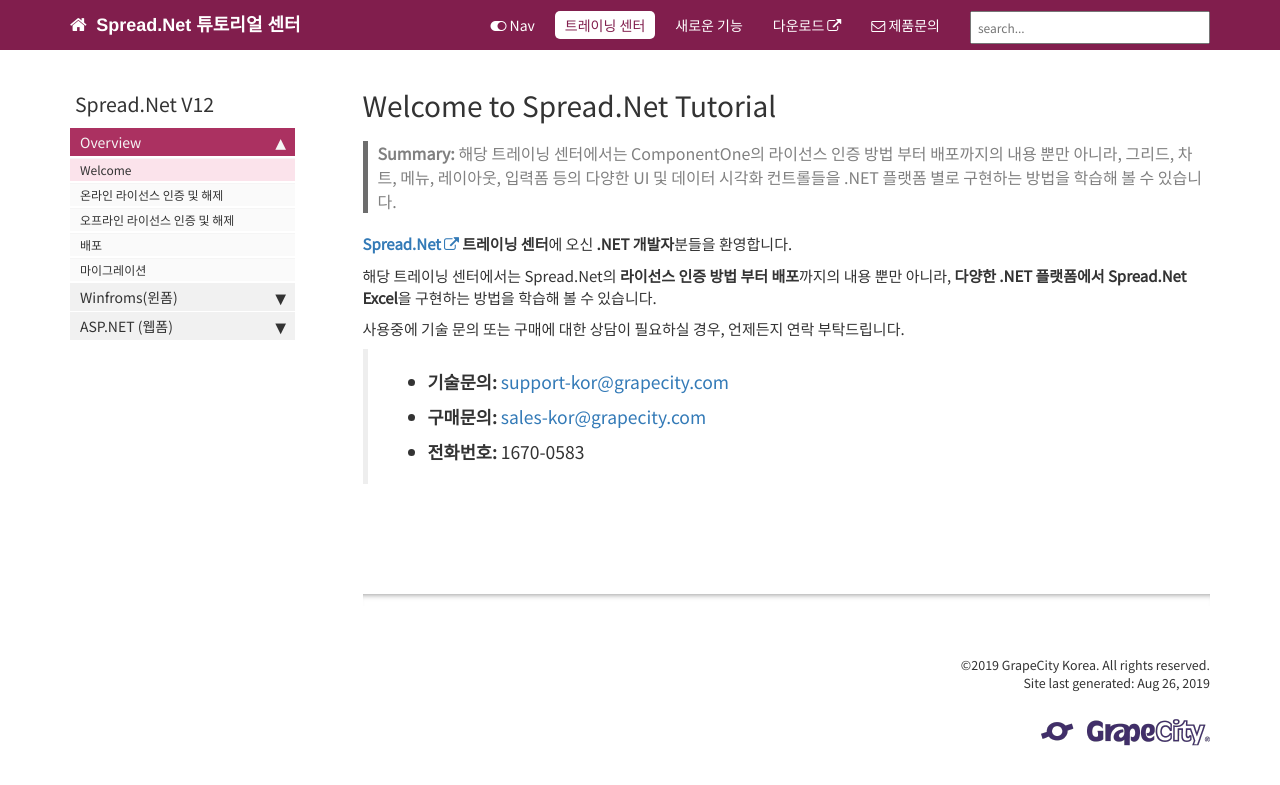
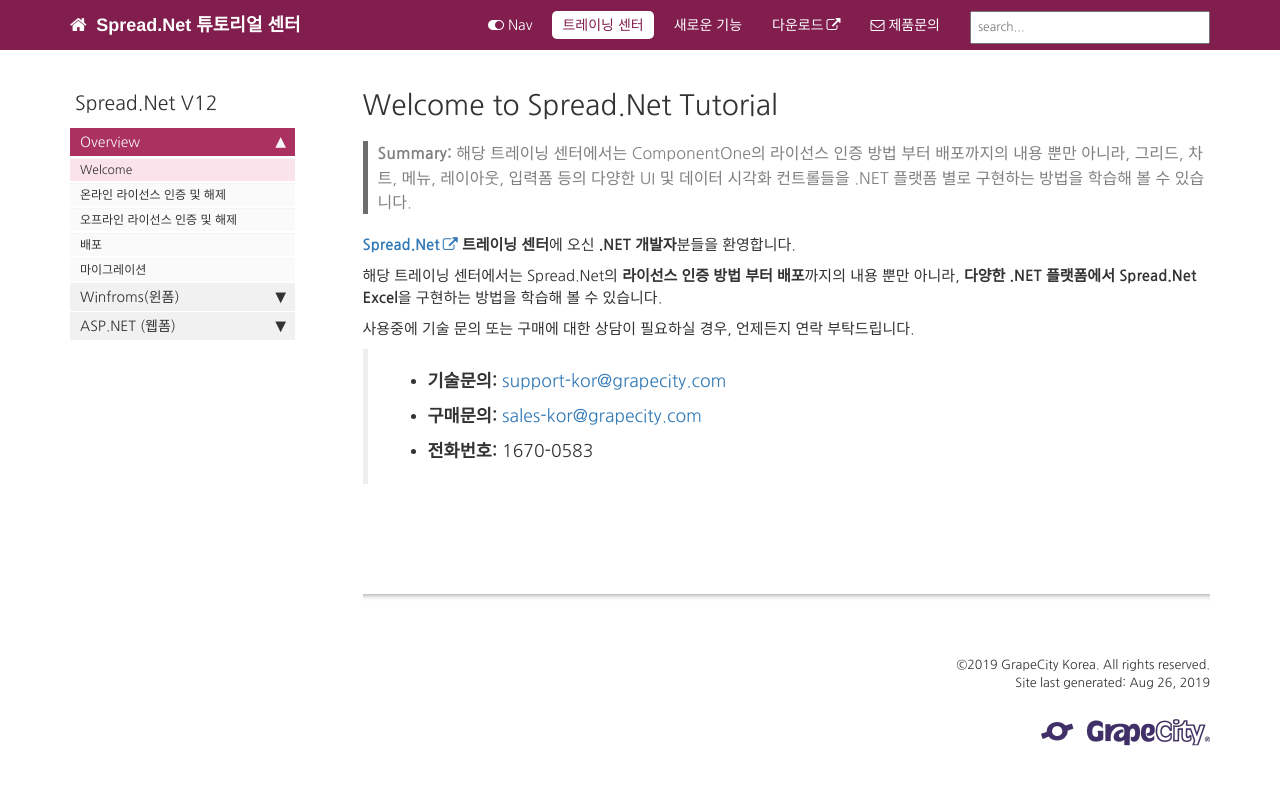
Before and after one commit to grapecity-korea/SP.NETraining.github.io, a Jekyll site: the page built from index.md, in a window 1280 px wide. Shown: the top 785 px of the page. Built offline with Jekyll 4.4.1, drawn with Linux system fonts in a browser that asks for light colours; comment, search, counter and statistics services are not loaded.

Commit message:
나눔고딕 추가

```diff
--- a/_includes/head.html
+++ b/_includes/head.html
@@ -16,8 +16,6 @@
 <!-- most color styles are extracted out to here -->
 <!-- <link rel="stylesheet" href="css/theme-blue.css"> -->
 <link rel="stylesheet" href="css/theme-gck.css">
-<!-- Google WebFont -->
-<link href="https://fonts.googleapis.com/css?family=Noto+Sans+KR&display=swap" rel="stylesheet">
 
 <script src="https://cdnjs.cloudflare.com/ajax/libs/jquery/3.3.1/jquery.min.js"></script>
 
--- a/css/theme-gck.css
+++ b/css/theme-gck.css
@@ -1,6 +1,6 @@
-body{
-  font-family: 'Noto Sans KR', sans-serif;
-}
+@import url(//fonts.googleapis.com/earlyaccess/nanumgothic.css);
+
+body { font-family: 'Nanum Gothic', sans-serif; }
 
 .summary {
   color: #808080;
@@ -39,6 +39,7 @@ h4 {
 
 .nav > li > a:hover {
   background-color: #ab3161;
+  color: #fff;
 }
 
 div.navbar-collapse .dropdown-menu > li > a:hover {
```
